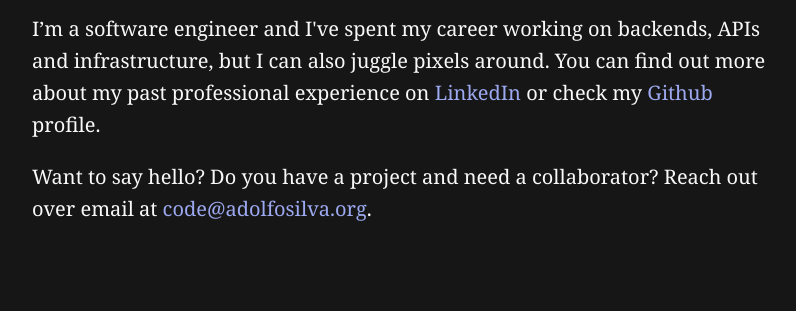
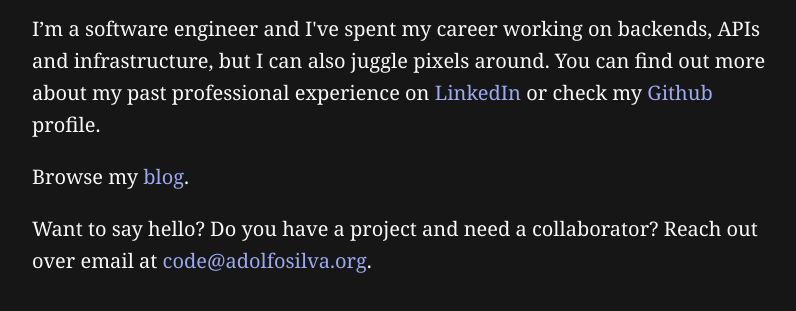
Before and after one commit to adolfosilva/adolfosilva.github.io, a plain HTML site: page index.html in a window 1280 px wide. Shown: the part 169-480 px from the top of the page, without its empty margins (64-860 px from the left). Drawn offline with Linux system fonts and the light colour scheme.

Commit message:
Formatting

```diff
--- a/index.html
+++ b/index.html
@@ -25,14 +25,18 @@
     <main>
       <h1 class="title prompt">Hi! I'm Adolfo.</h1>
       <p>
-        I’m a software engineer and I've spent my career working on
-        backends, APIs and infrastructure, but I can also juggle pixels around.
-
-        You can find out more about my past professional experience on <a href="https://www.linkedin.com/in/adolfo-silva/">LinkedIn</a> or check my <a href="https://github.com/adolfosilva">Github</a> profile.
+        I’m a software engineer and I've spent my career working on backends,
+        APIs and infrastructure, but I can also juggle pixels around. You can
+        find out more about my past professional experience on
+        <a href="https://www.linkedin.com/in/adolfo-silva/">LinkedIn</a> or
+        check my <a href="https://github.com/adolfosilva">Github</a> profile.
       </p>
 
+      <p>Browse my <a href="archive.html">blog</a>.</p>
+
       <p>
-        Want to say hello? Do you have a project and need a collaborator? Reach out over email at
+        Want to say hello? Do you have a project and need a collaborator? Reach
+        out over email at
         <a href="mailto:code@adolfosilva.org">code@adolfosilva.org</a>.
       </p>
     </main>
@@ -42,8 +46,6 @@
     body {
       margin: 0;
       padding: 0;
-      height: 100vh;
-      width: 100vw;
       font-size: 20px;
       background-color: #161616;
       line-height: 1.6;
```
